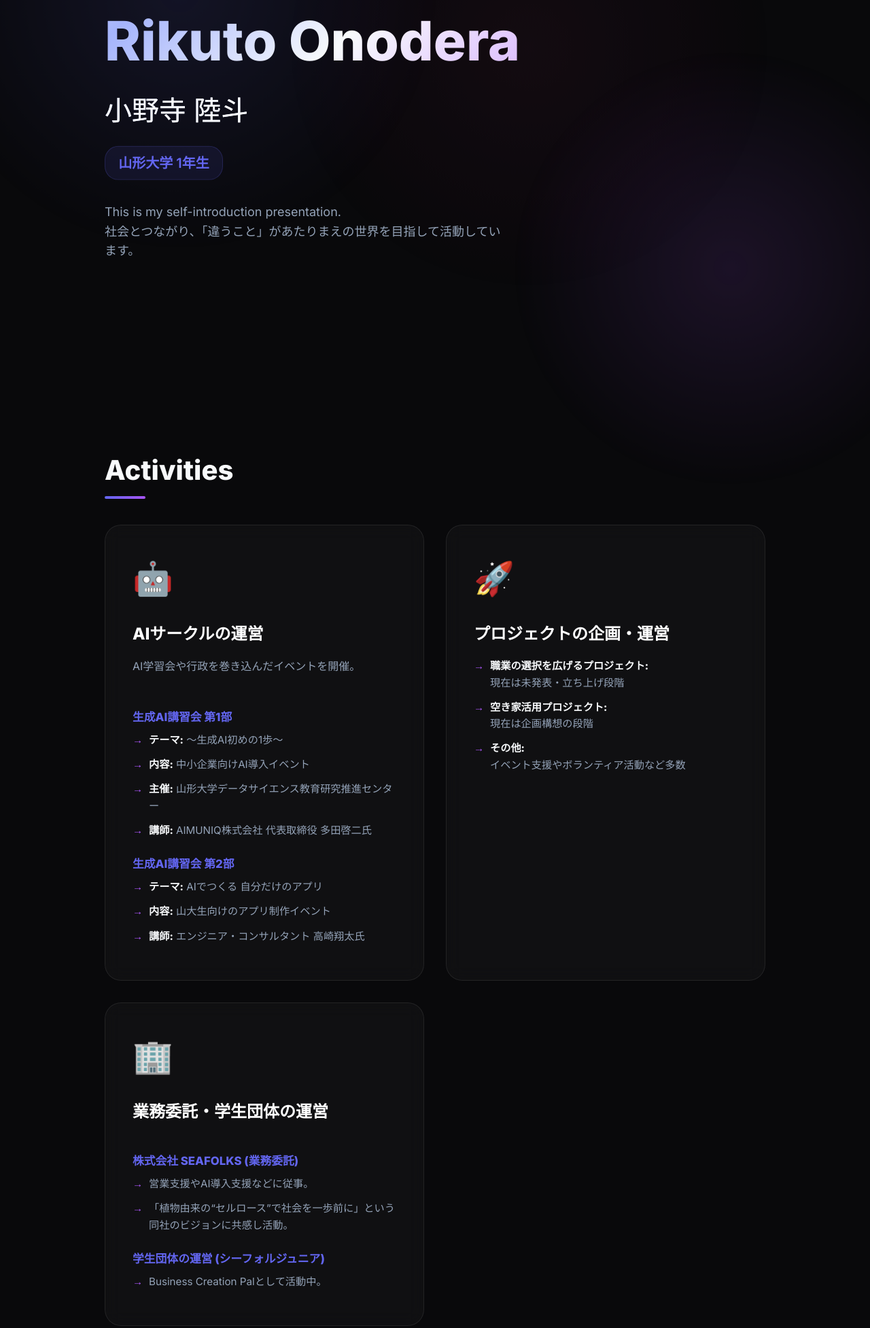
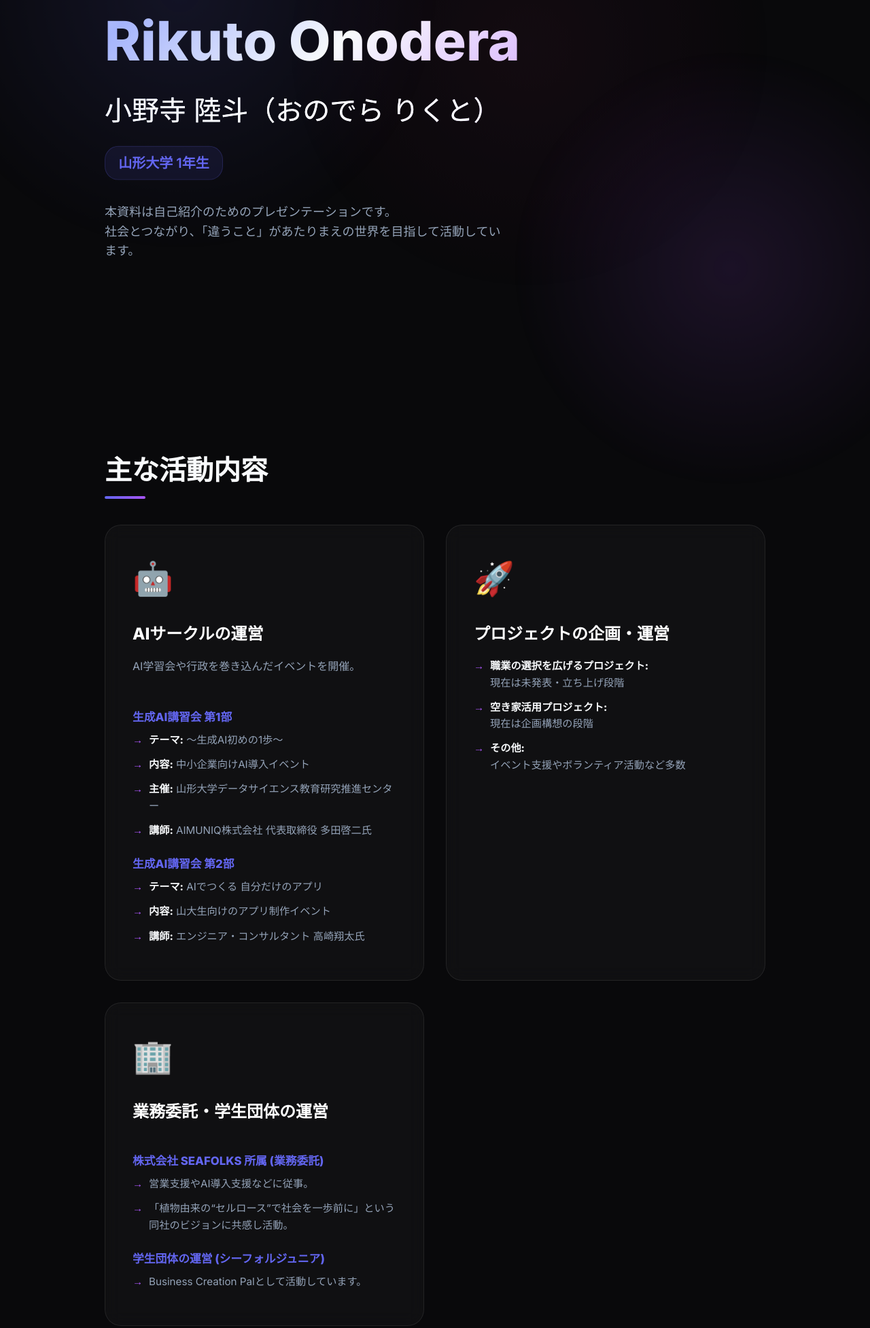
Before and after one commit to onorikuto7978-sys/portfolio, a plain HTML site: page index.html in a window 1280 px wide. Shown: the part 240-2194 px from the top of the page at 68% size. Drawn offline with Linux system fonts and the light colour scheme.

Commit message:
Update profile and section titles

```diff
--- a/index.html
+++ b/index.html
@@ -22,14 +22,14 @@
     <main class="container">
         <!-- ヒーローセクション -->
         <header class="hero fade-in">
-            <h1 class="hero-title">Rikuto Onodera<br><span class="hero-subtitle">小野寺 陸斗</span></h1>
+            <h1 class="hero-title">Rikuto Onodera<br><span class="hero-subtitle">小野寺 陸斗（おのでら りくと）</span></h1>
             <p class="hero-affiliation">山形大学 1年生</p>
-            <p class="hero-description">This is my self-introduction presentation.<br>社会とつながり、「違うこと」があたりまえの世界を目指して活動しています。</p>
+            <p class="hero-description">本資料は自己紹介のためのプレゼンテーションです。<br>社会とつながり、「違うこと」があたりまえの世界を目指して活動しています。</p>
         </header>
 
         <!-- 活動内容セクション -->
         <section class="section" id="activities">
-            <h2 class="section-title fade-in">Activities</h2>
+            <h2 class="section-title fade-in">主な活動内容</h2>
             <div class="card-grid">
 
                 <!-- カード1: AIサークル -->
@@ -72,14 +72,14 @@
                     <div class="card-icon">🏢</div>
                     <h3 class="card-title">業務委託・学生団体の運営</h3>
                     <div class="card-details">
-                        <h4>株式会社 SEAFOLKS (業務委託)</h4>
+                        <h4>株式会社 SEAFOLKS 所属 (業務委託)</h4>
                         <ul>
                             <li>営業支援やAI導入支援などに従事。</li>
                             <li>「植物由来の“セルロース”で社会を一歩前に」という同社のビジョンに共感し活動。</li>
                         </ul>
                         <h4>学生団体の運営 (シーフォルジュニア)</h4>
                         <ul>
-                            <li>Business Creation Palとして活動中。</li>
+                            <li>Business Creation Palとして活動しています。</li>
                         </ul>
                     </div>
                 </div>
@@ -89,7 +89,7 @@
 
         <!-- ビジョンと目標セクション -->
         <section class="section" id="vision">
-            <h2 class="section-title fade-in">Vision & Goals</h2>
+            <h2 class="section-title fade-in">ビジョンと目標</h2>
             <div class="vision-container fade-in">
                 <div class="vision-box">
                     <h3>私たちが目指す未来 (Vision)</h3>
@@ -112,7 +112,7 @@
 
         <!-- その他の関わりセクション -->
         <section class="section" id="others">
-            <h2 class="section-title fade-in">Other Engagements</h2>
+            <h2 class="section-title fade-in">その他の取り組み</h2>
             <div class="card fade-in">
                 <div class="card-icon">🍜</div>
                 <h3 class="card-title">その他の取り組み・関わり</h3>
```
